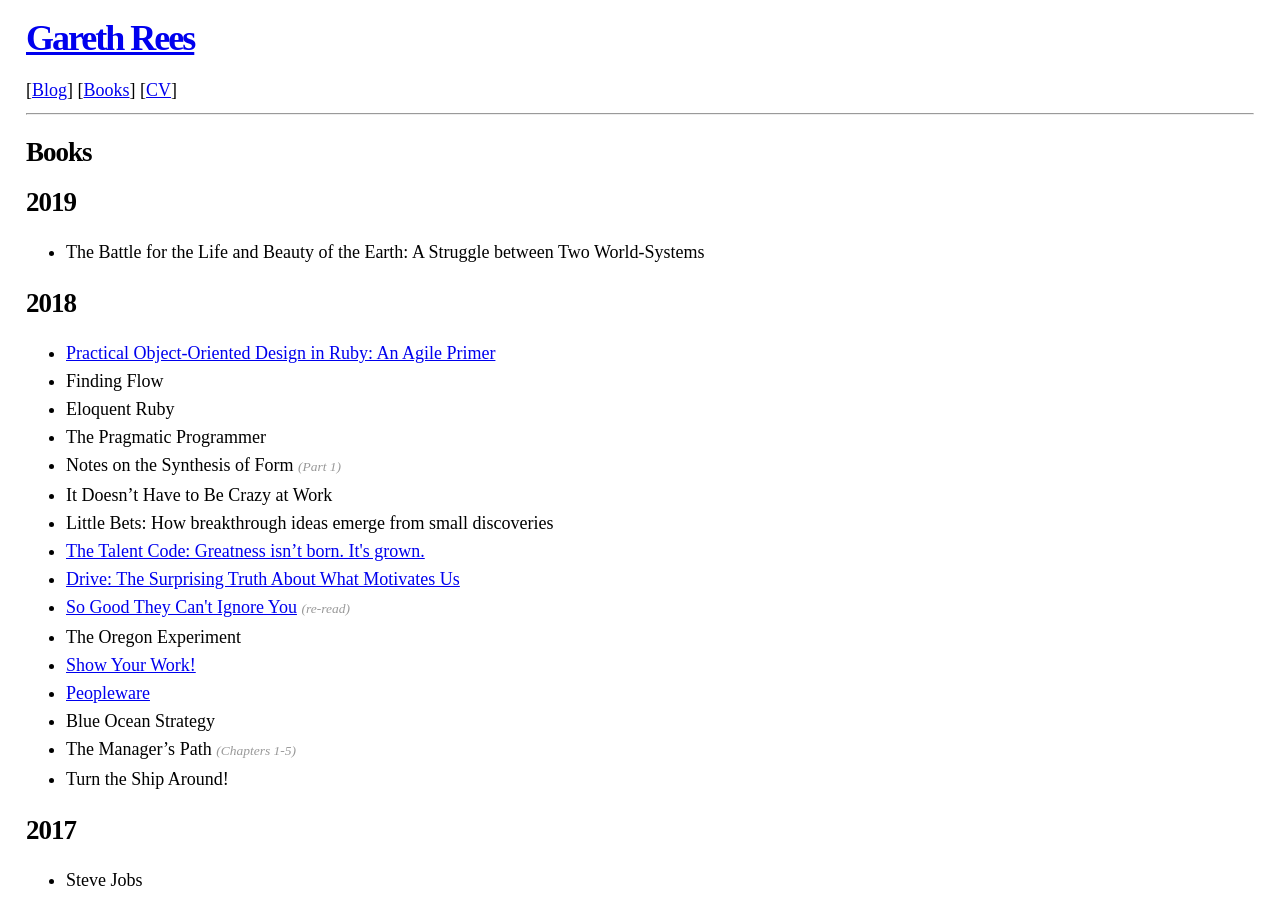
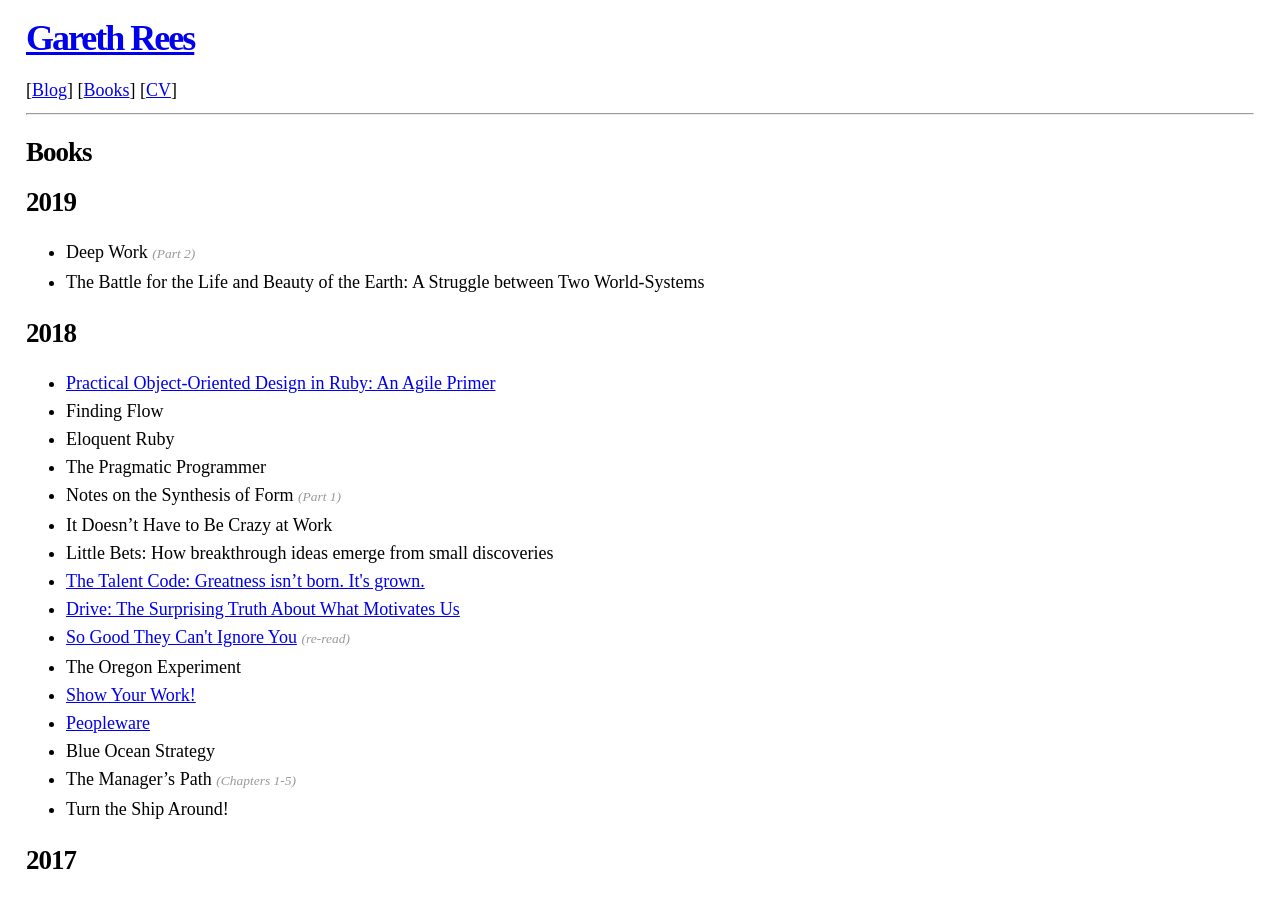
Before and after one commit to garethrees/garethrees.github.com, a Jekyll site: the page built from books.html, in a window 1280 px wide and 900 px high. Built offline with Jekyll 4.4.1, drawn with Linux system fonts in a browser that asks for light colours.

Commit message:
Update books.yml

```diff
--- a/_data/books.yml
+++ b/_data/books.yml
@@ -1,4 +1,6 @@
 2019:
+- title: Deep Work
+  note: Part 2
 - title: "The Battle for the Life and Beauty of the Earth: A Struggle between Two World-Systems"
 
 2018:
```
